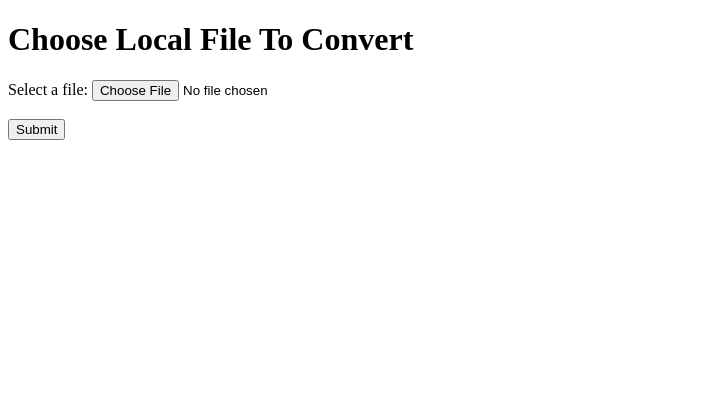
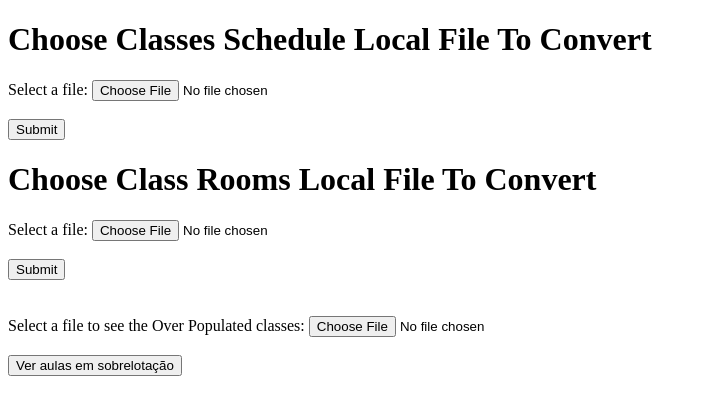
Before and after one commit to JoGui2014/projetoADSdjango, a Django app: page /calendario/ in a window 1280 px wide. Shown: the top 415 px of the page, without its empty margins (0-707 px from the left). Run offline with Django 4.2, Linux system fonts and the light colour scheme.

Commit message:
Sobrelotação feita

```diff
--- a/schedule/calendario/templates/calendario/homePage.html
+++ b/schedule/calendario/templates/calendario/homePage.html
@@ -4,12 +4,25 @@
 <title>Calendar</title>
 </head>
 <body>
-    <h1>Choose Local File To Convert</h1>
+    <h1>Choose Classes Schedule Local File To Convert</h1>
     <form action=" {% url 'calendario:convertView' %}" method="post" enctype="multipart/form-data">
         {% csrf_token %}
         <label for="uploaded_file">Select a file:</label>
         <input type="file" id="uploaded_file" name="uploaded_file"><br><br>
         <input type="submit" value="Submit" name="submeter">
     </form>
+    <h1>Choose Class Rooms Local File To Convert</h1>
+    <form action=" {% url 'calendario:class_rooms' %}" method="post" enctype="multipart/form-data">
+        {% csrf_token %}
+        <label for="class_rooms">Select a file:</label>
+        <input type="file" id="class_rooms" name="class_rooms"><br><br>
+        <input type="submit" value="Submit" name="submeter">
+    </form>
+    <form action=" {% url 'calendario:over_population' %}" method="post" enctype="multipart/form-data">
+        {% csrf_token %}
+        <br><br><label for="input_file">Select a file to see the Over Populated classes:</label>
+        <input type="file" id="input_file" name="input_file"><br><br>
+        <input type="submit" value="Ver aulas em sobrelotação" name="over_population">
+    </form>
 </body>
 </html>
--- a/schedule/calendario/urls.py
+++ b/schedule/calendario/urls.py
@@ -8,4 +8,6 @@ urlpatterns = [
     path('convertView/', views.convertView, name='convertView'),
     path('download_csv/<str:file_name>/', views.download_csv, name='download_csv'),
     path('download_json/<str:file_name>/', views.download_json, name='download_json'),
+    path('over_population/', views.over_population, name='over_population'),
+    path('class_rooms/', views.class_rooms, name='class_rooms'),
 ]
--- a/schedule/calendario/views.py
+++ b/schedule/calendario/views.py
@@ -135,77 +135,52 @@ app_name = 'src'
 #         except Exception as e:
 #             QMessageBox.critical(self, "Error", "Error saving file: " + str(e))
 #
-#     #Inês
-#     def over_population_button_clicked(self):
-#         input_file = self.input_file_text.text()
-#
-#         if ".json" in input_file:
-#             input_file = self.json_to_csv(self, input_file)
-#
-#         try:
-#             with self.get_input_stream(input_file) as input_stream:
-#                 csv_data = input_stream.read().decode("utf-8")
-#                 csv_data = [line.split(';') for line in csv_data.split('\n') if line]  # Convert CSV string to a list of lists
-#
-#                 if csv_data:
-#                     header_row = csv_data[0]
-#                     lotacao_index = -1  # Initialize with an invalid index
-#                     inscritos_index = -1  # Initialize with an invalid index
-#
-#                     # Find the index of the columns dynamically
-#                     for index, column_name in enumerate(header_row):
-#                         if "Lotação" in column_name:
-#                             lotacao_index = index
-#                         if "Inscritos no turno" in column_name:
-#                             inscritos_index = index
-#
-#                     if lotacao_index != -1 and inscritos_index != -1:
-#                         # Valid columns found, proceed with checking for overpopulation
-#
-#                         with open("overpopulated_classes.csv", "w", newline="", encoding="utf-8") as csv_file:
-#                             csv_writer = csv.writer(csv_file)
-#
-#                             # Write the header row to the output file
-#                             csv_writer.writerow(header_row)
-#
-#                             for row in csv_data[1:]:
-#                                 try:
-#                                     lotacao = int(row[lotacao_index])
-#                                     inscritos = int(row[inscritos_index])
-#                                     if isinstance(lotacao, int) and isinstance(inscritos, int):
-#                                         if inscritos > lotacao:
-#                                             print(row)
-#                                             csv_writer.writerow(row)
-#                                 except ValueError as e:
-#                                     pass
-#                         csv_file.close()
-#
-#         except Exception as e:
-#             QMessageBox.critical(self, "Error", "Error showing Over Population: " + str(e))
-#
-#         # Display a message indicating the process is complete
-#         QMessageBox.information(self, "Overpopulation Classes", "Overpopulated classes have been saved to 'overpopulated_classes.csv'.")
-#
-# if __name__ == '__main__':
-#     app = QApplication(sys.argv)
-#     ex = AppGUI()
-#     ex.show()
-#     sys.exit(app.exec_())
+#Inês
+def over_population(request):
+    if request.method == 'POST':
+        file = request.FILES.get('input_file')
 
+    if not file.name.endswith('.csv'):
+        return HttpResponse("Please upload a valid CSV file")
 
-# def convertView(request):
-#     print("ola1")
-#     if request.method == 'POST':
-#         uploaded_file = request.POST.get('uploaded_file')  # Add a hidden input field in your HTML form for this
-#         print("ola2")
-#
-#         # Instantiate the AppGUI class
-#         # aplicacao = AppGUI()
-#         print("ola3")
-#         app = AppGUI()
-#         app.convert_button_clicked(uploaded_file)
-#         print("ola4")
-#     return render(request, 'calendario/homePage.html')
+    try:
+        with file as input_stream:
+            csv_data = input_stream.read().decode("utf-8")
+            csv_data = [line.split(';') for line in csv_data.split('\n') if line]  # Convert CSV string to a list of lists
+
+            if csv_data:
+                lotacao_index = -1  # Initialize with an invalid index
+                inscritos_index = -1  # Initialize with an invalid index
+
+                header_row = csv_data[0]
+
+                # Find the index of the columns dynamically
+                for index, column_name in enumerate(header_row):
+                    if "Lotação" in column_name:
+                        lotacao_index = index
+                    if "Inscritos no turno" in column_name:
+                        inscritos_index = index
+
+                if lotacao_index != -1 and inscritos_index != -1:
+                    # Valid columns found, proceed with checking for overpopulation
+
+                    save_path = save_path = "C:\\Users\\inesc\\OneDrive - ISCTE-IUL\\Documentos\\Iscte\\Mestrado\\ADS\\projetoADSdjango\\schedule\\calendario\\static\\overpopulated_classes.csv"
+                    with open(save_path, "w", newline="", encoding="utf-8") as csv_file:
+                        csv_writer = csv.writer(csv_file)
+                        csv_writer.writerow(header_row)
+                        for row in csv_data[1:]:
+                            try:
+                                lotacao = int(row[lotacao_index])
+                                inscritos = int(row[inscritos_index])
+                                if isinstance(lotacao, int) and isinstance(inscritos, int):
+                                    if inscritos > lotacao:
+                                        print(row)
+                                        csv_writer.writerow(row)
+                            except ValueError as e:
+                                pass
+    except Exception as e:
+        return HttpResponse(str(e))
+    return render(request, 'calendario/homePage.html')
 
 def save_file(file_path, content):
     try:
@@ -322,7 +297,7 @@ def convertView(request):
                 file_path = csv_to_json(uploaded_file)
                 if file_path:
                     # Define the desired save path for the file
-                    save_path = "C:\\Users\\guiva\\OneDrive\\Documents\\ISCTE\\Primeiro ano Mestrado ISCTE\\ADS\\projetoADSdjango\\schedule\\calendario\\static\\ficheiroconvertidocsv.json"
+                    save_path = save_path = "C:\\Users\\inesc\\OneDrive - ISCTE-IUL\\Documentos\\Iscte\\Mestrado\\ADS\\projetoADSdjango\\schedule\\calendario\\static\\FicheiroConvertidoJson.json"
 
                     # Save the file using the save_file function
                     saved_file_path = save_file(save_path, file_path)
@@ -339,7 +314,7 @@ def convertView(request):
                         # return JsonResponse({"error": "Failed to save the file."})
             elif uploaded_file.name.endswith(".json"):
                 # Handle JSON to CSV conversion
-                save_path = "C:\\Users\\guiva\\OneDrive\\Documents\\ISCTE\\Primeiro ano Mestrado ISCTE\\ADS\\projetoADSdjango\\schedule\\calendario\\static\\ficheiroconvertidojson.csv"
+                save_path = "C:\\Users\\inesc\\OneDrive - ISCTE-IUL\\Documentos\\Iscte\\Mestrado\\ADS\\projetoADSdjango\\schedule\\calendario\\static\\FicheiroConvertidoCsv.csv"
                 file_path = json_to_csv(uploaded_file, save_path)
                 if file_path:
                     # Define the desired save path for the file
@@ -358,7 +333,8 @@ def convertView(request):
                         # return JsonResponse({"error": "Failed to save the file."})
                         return render(request, 'calendario/homePage.html')
 
-
+def class_rooms(request):
+    return render(request, 'calendario/homePage.html')
 
 def home(request):
     return render(request, 'calendario/homePage.html')
--- a/schedule/schedule/settings.py
+++ b/schedule/schedule/settings.py
@@ -31,7 +31,7 @@ ALLOWED_HOSTS = []
 # Application definition
 
 INSTALLED_APPS = [
-
+    'calendario',
     'django.contrib.admin',
     'django.contrib.auth',
     'django.contrib.contenttypes',
```
Also changed, not shown: schedule/calendario/static/ficheiroconvertidojson.csv (deleted), schedule/db.sqlite3, 1 other file.
